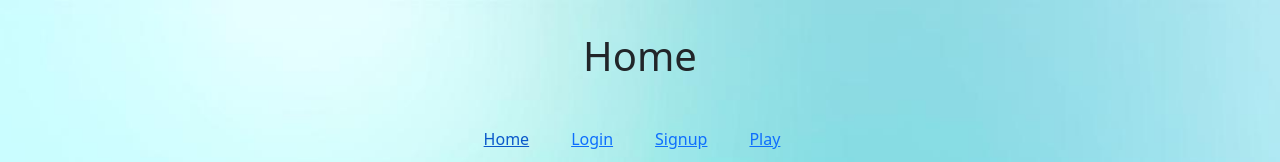
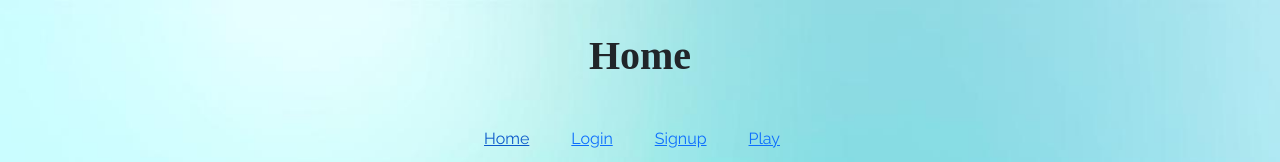
Before and after one commit to YitzchakShaish/riddle-react, a React (Vite) app: page / in a window 1280 px wide. Shown: the top 162 px of the page. Built offline with nearby package versions, Linux system fonts and the light colour scheme.

Commit message:
Refactor HTML structure and enhance CSS styles for improved layout and typography

```diff
--- a/index.html
+++ b/index.html
@@ -1,13 +1,20 @@
 <!doctype html>
 <html lang="en">
+
 <head>
   <meta charset="UTF-8" />
   <link rel="icon" href="./src/assets/icon.png" type="image/x-icon">
   <meta name="viewport" content="width=device-width, initial-scale=1.0" />
   <title>Riddle Game</title>
+
+  <link rel="preconnect" href="https://fonts.googleapis.com">
+  <link rel="preconnect" href="https://fonts.gstatic.com" crossorigin>
+  <link href="https://fonts.googleapis.com/css2?family=Raleway:wght@400;700&display=swap" rel="stylesheet">
 </head>
+
 <body>
   <div id="root"></div>
   <script type="module" src="/src/main.tsx"></script>
 </body>
+
 </html>
--- a/src/App.css
+++ b/src/App.css
@@ -1,3 +1,12 @@
+h1, h2, h3 {
+  font-family: 'Luckiest Guy', cursive;
+}
+
+body, p, span, div {
+  font-family: 'Raleway', sans-serif;
+}
+
+
 html,
 body {
   height: 100%;
@@ -19,7 +28,12 @@
 
 .home-page h1 {
   padding: 2rem;
+  font-family: "Luckiest Guy", cursive;
+  font-weight: 700;
+  font-style: normal;
 }
+
+
 
 .login-page {
   background-image: url("/src/assets/background2.jpg");
@@ -50,9 +64,7 @@
   justify-content: space-between;
   width: 50vw;
 }
-.login-page .login-buttons button{
-  border-radius: 10px;
-}
+
 
 .signup-page {
   background-image: url("/src/assets/background3.jpg");
@@ -86,9 +98,7 @@
   justify-content: space-between;
   width: 50vw;
 }
-.signup-page .signup-buttons button{
-  border-radius: 10px;
-}
+
 
 
 
@@ -125,3 +135,52 @@
   justify-content: flex-start;
   align-items: center;
 }
+
+.button {
+  display: inline-flex;
+  align-items: center;
+  justify-content: center;
+  gap: 0.5rem;
+  padding: 0.5rem 1.5rem;
+  border-radius: 12px;
+  background-color: #1abc9c;
+  color: #ffffff;
+  font-weight: 600;
+  font-size: 1rem;
+  cursor: pointer;
+  box-shadow: 0 4px 6px rgba(0,0,0,0.2);
+  transition: background-color 0.2s ease, transform 0.1s ease;
+  text-decoration: none;
+  border: none;
+}
+
+.button:hover {
+  background-color: #16a085;
+  transform: scale(1.05);
+}
+
+
+/* .button:active {
+  background-color: #149174;
+  transform: scale(0.95);
+} */
+
+/* .button-home {
+  display: inline-flex;
+  align-items: center;
+  justify-content: center;
+  width: 60px;
+  height: 60px;
+  padding: 0;
+  border-radius: 50%;
+  background-color: #1abc9c;
+  box-shadow: 0 4px 6px rgba(0,0,0,0.2);
+  cursor: pointer;
+  border: none;
+  transition: background-color 0.2s ease, transform 0.1s ease;
+}
+
+.button-home:hover {
+  background-color: #16a085;
+  transform: scale(1.05);
+} */
```
Lines whose indentation alone changed are shown as unchanged.
